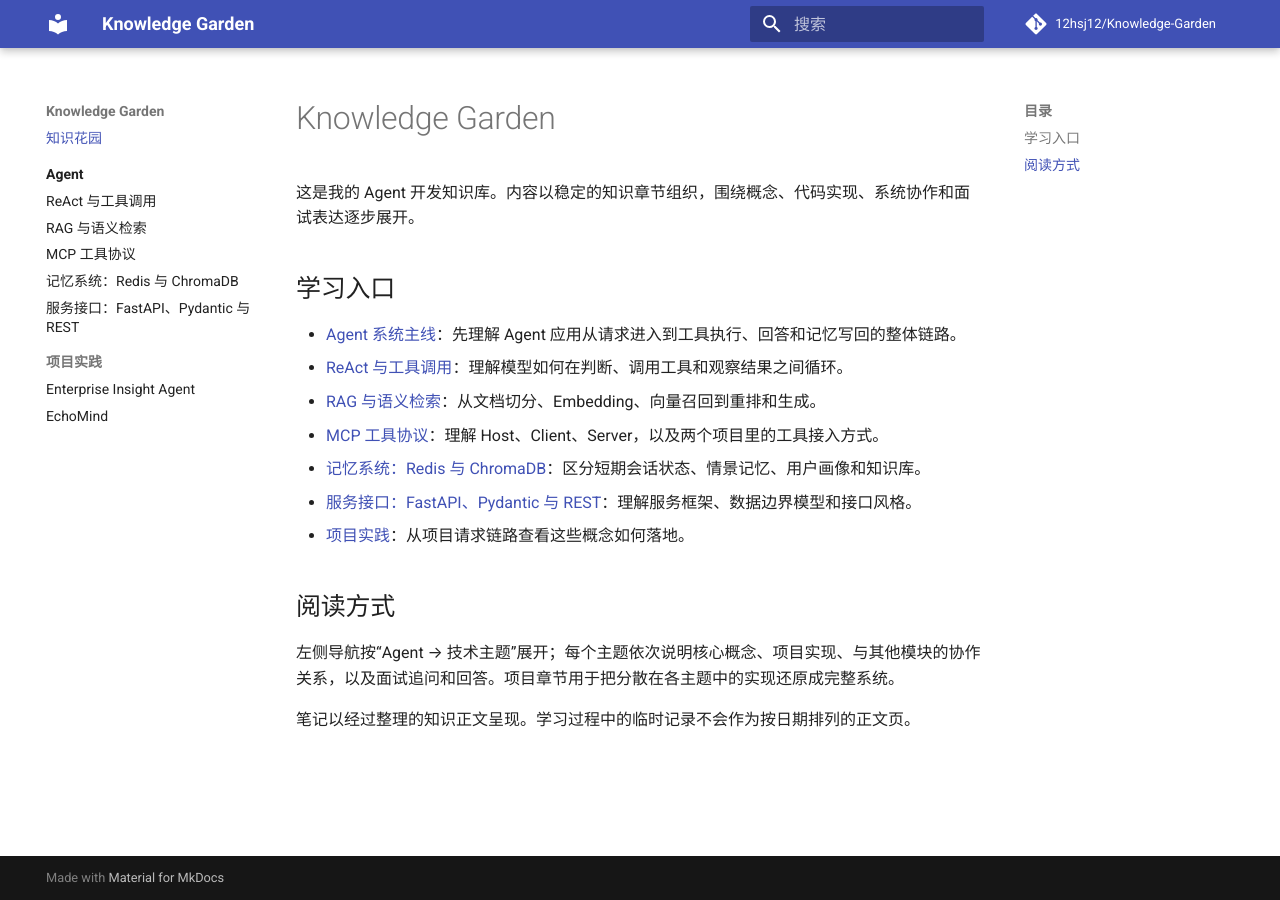
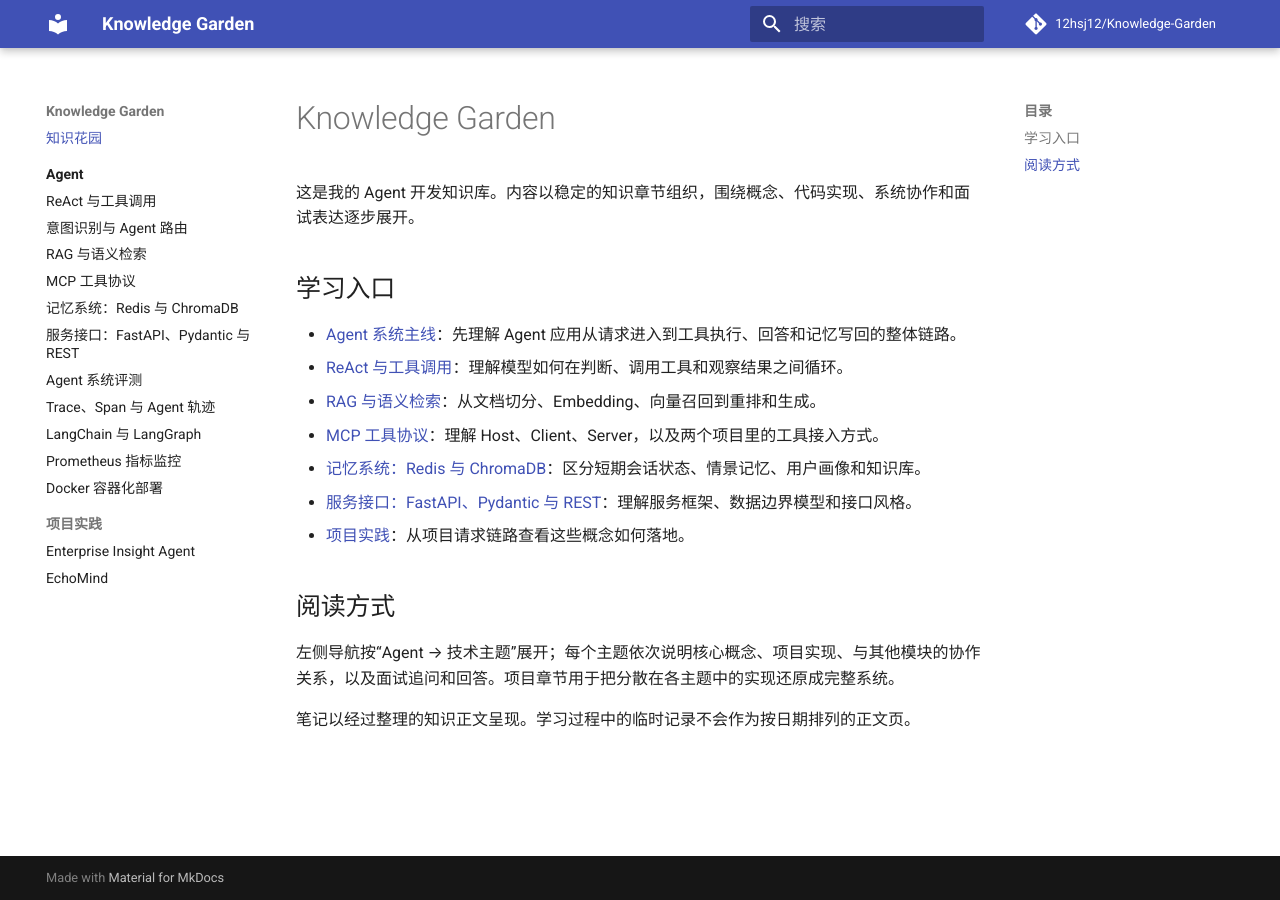
Before and after one commit to 12hsj12/Knowledge-Garden, an MkDocs documentation site: the page built from docs/index.md, in a window 1280 px wide. Built offline with MkDocs 1.6.1 and Material for MkDocs 9.7.7, drawn with Linux system fonts in a browser that asks for light colours; comment, search, counter and statistics services are not loaded.

Commit message:
添加知识库主题页侧栏导航

```diff
--- a/mkdocs.yml
+++ b/mkdocs.yml
@@ -37,10 +37,16 @@ nav:
   - Agent:
       - Agent 系统主线: agent/index.md
       - ReAct 与工具调用: agent/react.md
+      - 意图识别与 Agent 路由: agent/intent-routing.md
       - RAG 与语义检索: agent/rag.md
       - MCP 工具协议: agent/mcp.md
       - 记忆系统：Redis 与 ChromaDB: agent/memory.md
       - 服务接口：FastAPI、Pydantic 与 REST: agent/web-api.md
+      - Agent 系统评测: agent/evaluation.md
+      - Trace、Span 与 Agent 轨迹: agent/trace-observability.md
+      - LangChain 与 LangGraph: agent/langchain-langgraph.md
+      - Prometheus 指标监控: agent/prometheus.md
+      - Docker 容器化部署: agent/docker.md
   - 项目实践:
       - Enterprise Insight Agent: projects/enterprise-insight-agent.md
       - EchoMind: projects/echomind.md
```
